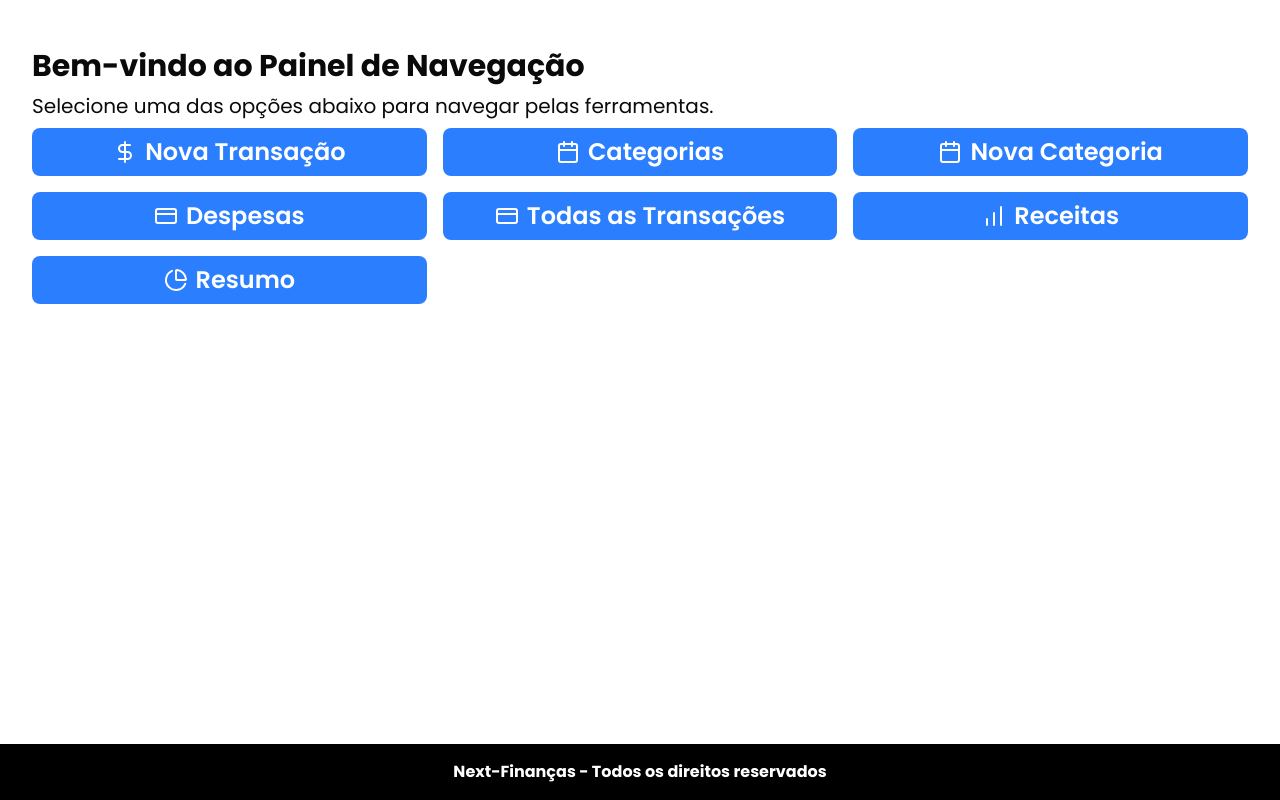
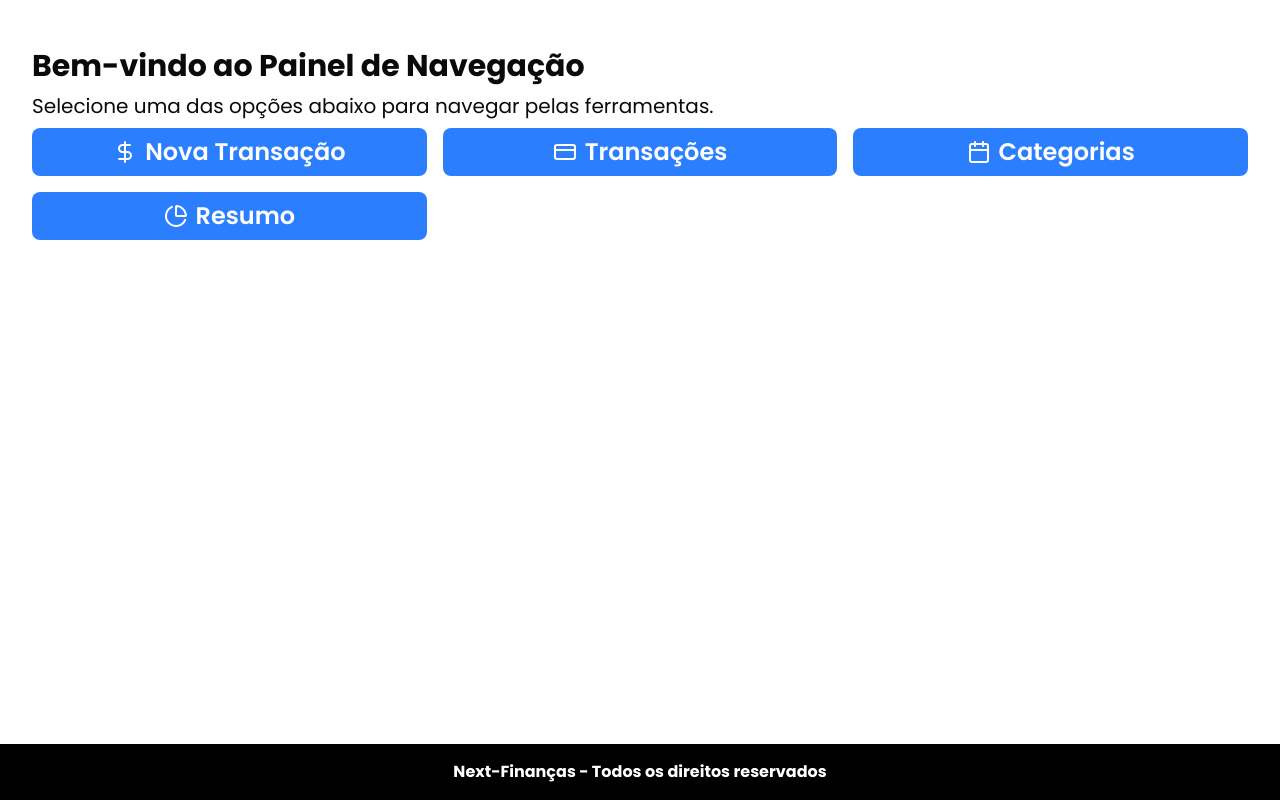
Before and after one commit to joseisaacpy/next-financas, a Next.js app: page / in a window 1280 px wide. Built offline with nearby package versions, Linux system fonts and the light colour scheme.

Commit message:
refactor(nav-links): refatorar e corrigir quantidade de links

```diff
--- a/data/NavLinks.tsx
+++ b/data/NavLinks.tsx
@@ -17,50 +17,32 @@ type NavItem = {
 export const navItems: NavItem[] = [
   {
     name: "Início",
-    description: "Acesse o painel de controle.",
     href: "/",
     icon: <Home />,
+    description: "Acesse o painel de controle.",
   },
   {
     name: "Nova Transação",
-    description: "Cadastre uma nova transação(despesa ou receita).",
     href: "/cadastro",
     icon: <DollarSign />,
+    description: "Cadastre uma nova transação.",
+  },
+  {
+    name: "Transações",
+    href: "/transacoes",
+    icon: <CreditCard />,
+    description: "Veja e gerencie todas as transações.",
   },
   {
     name: "Categorias",
-    description: "Visualize e gerencie suas categorias.",
     href: "/categorias",
     icon: <Calendar />,
-  },
-  {
-    name: "Nova Categoria",
-    description: "Adicione uma nova categoria ao seu controle.",
-    href: "/categorias/nova",
-    icon: <Calendar />,
-  },
-  {
-    name: "Despesas",
-    description: "Veja e gerencie todas as suas despesas registradas.",
-    href: "/transacoes/despesas",
-    icon: <CreditCard />,
-  },
-  {
-    name: "Todas as Transações",
-    description: "Veja e gerencie todas as suas transações.",
-    href: "/transacoes",
-    icon: <CreditCard />,
-  },
-  {
-    name: "Receitas",
-    description: "Acompanhe todas as suas entradas de renda.",
-    href: "transacoes/receitas",
-    icon: <BarChart />,
+    description: "Gerencie suas categorias.",
   },
   {
     name: "Resumo",
-    description: "Visualize um balanço geral das suas finanças.",
     href: "/dashboard",
     icon: <PieChart />,
+    description: "Acompanhe seu balanço financeiro.",
   },
 ];
```
